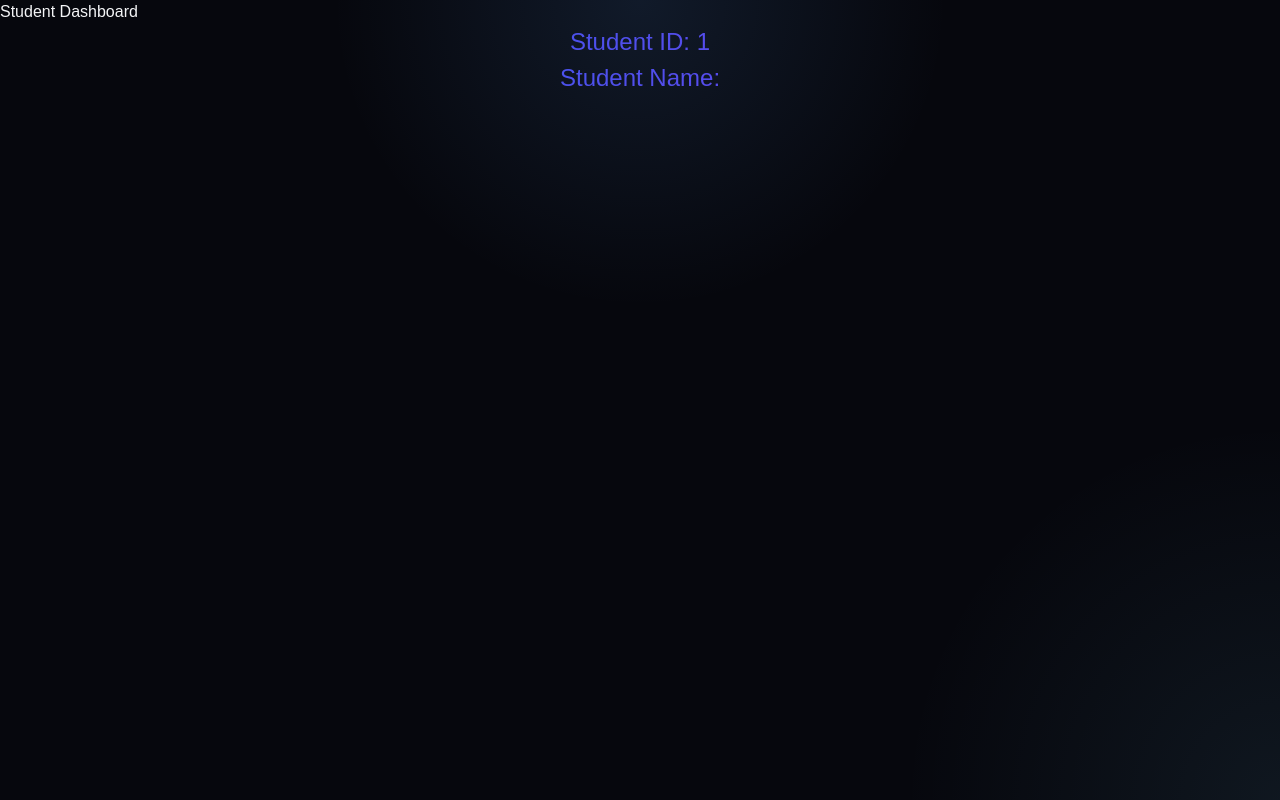
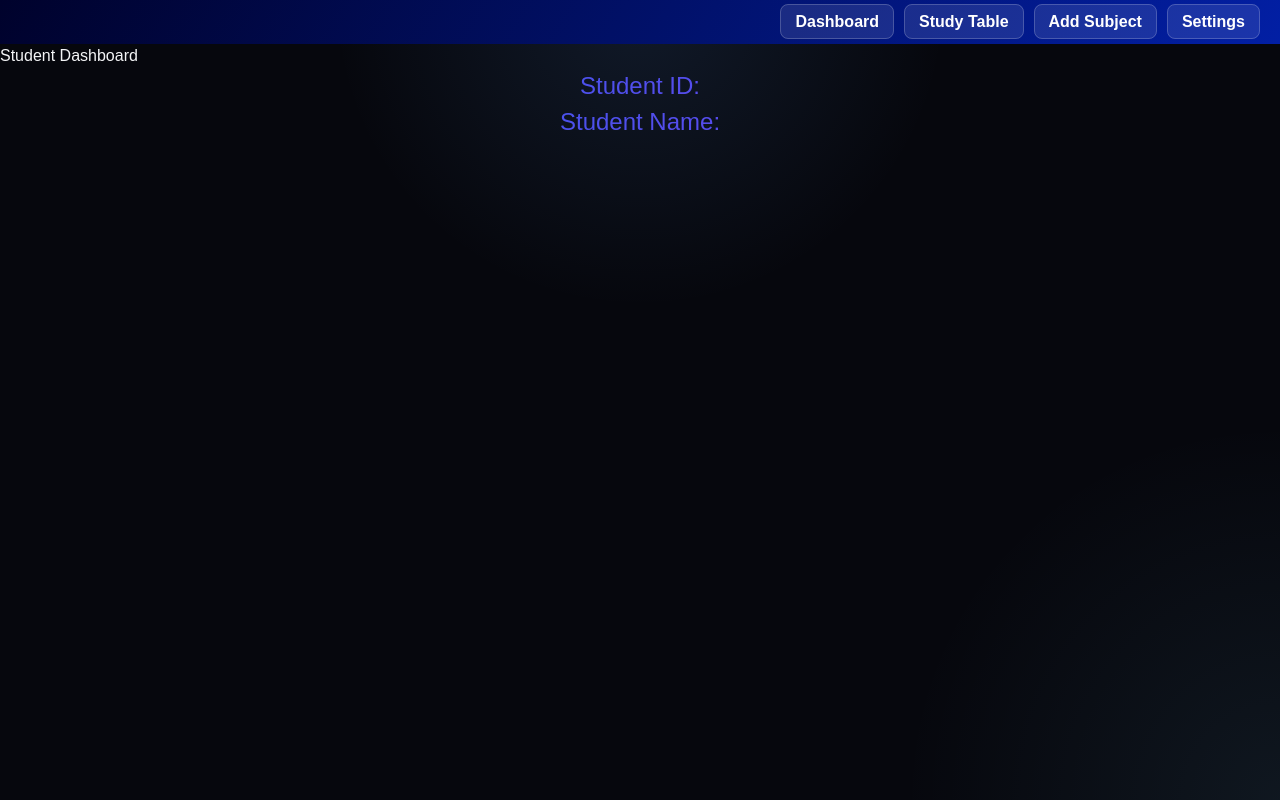
Before and after one commit to Ashmit-1/studyflow, a React (Vite) app in the folder FrontEnd/: page /student/1 in a window 1280 px wide. Built offline with nearby package versions, Linux system fonts and the light colour scheme.

Commit message:
feat: add StudentNav component and integrate it into the Student dashboard style: create CSS for StudentNav component fix: update README to reflect new component structure

```diff
--- /dev/null
+++ b/FrontEnd/src/components/student_nav.jsx
@@ -0,0 +1,15 @@
+import { Link } from "react-router-dom";
+import "../styles/student_nav.css";
+
+export default function StudentNav() {
+    return (
+        <nav className="navbar">
+            <ul className="nav-list">
+                <li><Link to="/student/dashboard">Dashboard</Link></li>
+                <li><Link to="/student/table">Study Table</Link></li>
+                <li><Link to="/student/add_subject">Add Subject</Link></li>
+                <li><Link to="/student/settings">Settings</Link></li>
+            </ul>
+        </nav>
+    );
+}
--- a/FrontEnd/src/pages/Login.jsx
+++ b/FrontEnd/src/pages/Login.jsx
@@ -37,6 +37,7 @@ export default function Login() {
                 const data = await response.json();
                 console.log(data); // Log for debugging 😁
                 localStorage.setItem("token", data.access_token);
+                localStorage.setItem("id", data.id);
                 localStorage.setItem("username", data.username);
                 navigate(`/student/${data.id}`);
             } else {
--- a/FrontEnd/src/pages/dashboard/Student.jsx
+++ b/FrontEnd/src/pages/dashboard/Student.jsx
@@ -1,13 +1,16 @@
 import { useEffect, useState } from "react";
 import { useParams } from "react-router-dom";
 import { useNavigate } from "react-router-dom";
+import StudentNav from "../../components/student_nav";
+
 export default function Student() {
-    const { id } = useParams();
+    const id = localStorage.getItem("id");
     const name = localStorage.getItem("username");
     const navigate = useNavigate();
 
     return (
         <>
+            <StudentNav />
             <h1>Student Dashboard</h1>
             <p>Student ID: {id}</p>
             <p>Student Name: {name}</p>
--- /dev/null
+++ b/FrontEnd/src/styles/student_nav.css
@@ -0,0 +1,37 @@
+.navbar {
+    background-color: #333;
+    color: white;
+    padding: 10px 20px;
+    display: flex;
+    justify-content: flex-end;
+    align-items: center;
+    background-image: linear-gradient(120deg, #00022c, #021fa4);
+}
+
+.nav-list {
+    display: flex;
+    flex-direction: row;
+    gap: 10px;
+}
+
+.nav-list a {
+    color: white;
+    text-decoration: none;
+    font-weight: bold;
+
+    border: 1px solid rgba(255, 255, 255, 0.2);
+
+    padding: 8px 14px;
+    border-radius: 8px;
+
+    background: rgba(255, 255, 255, 0.1);
+
+    backdrop-filter: blur(5px);
+
+    transition: 0.3s ease;
+}
+
+.nav-list a:hover {
+    background: rgba(255, 255, 255, 0.2);
+    border-color: white;
+}
```
Also changed, not shown: 1 other file (tests, documents, lock files or other folders).
